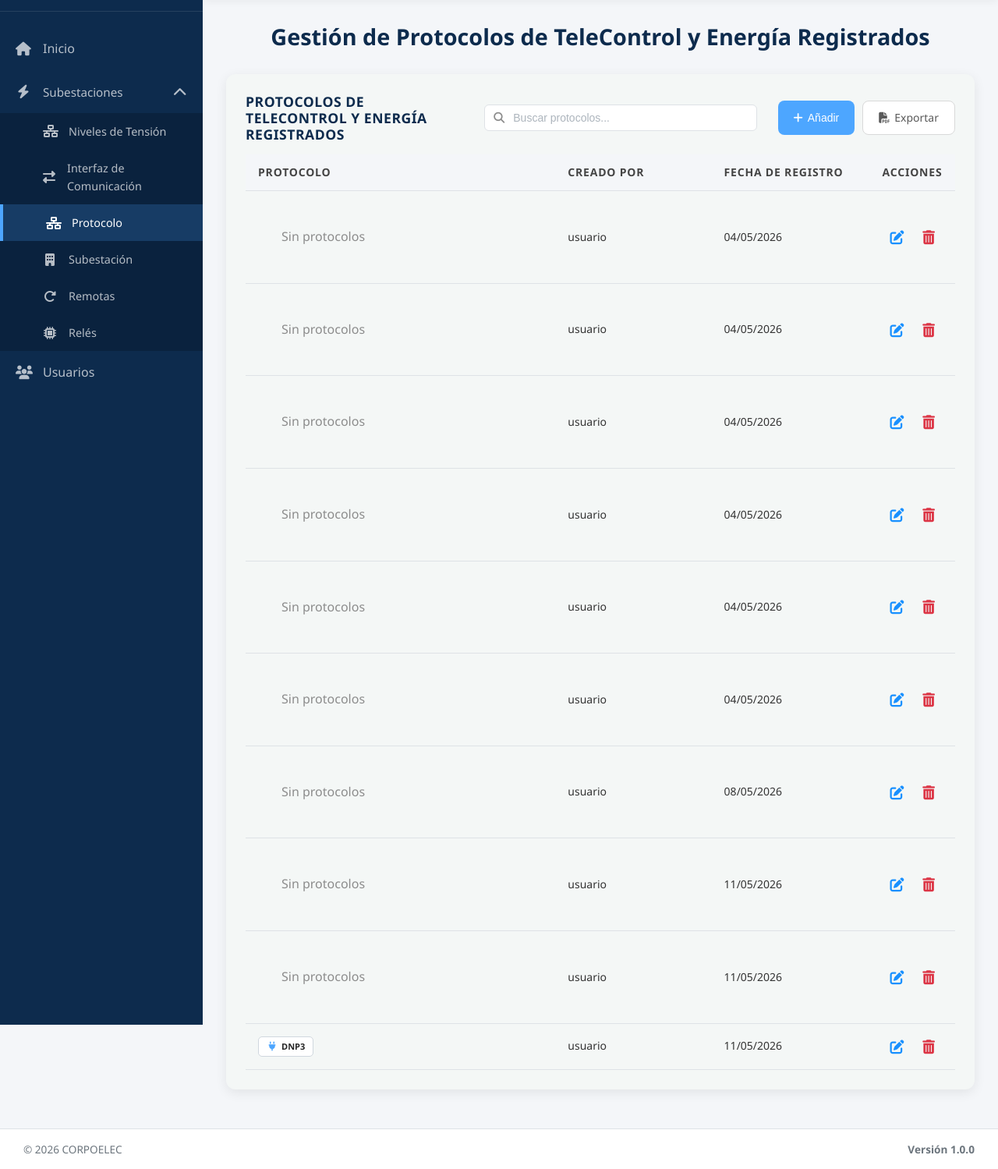
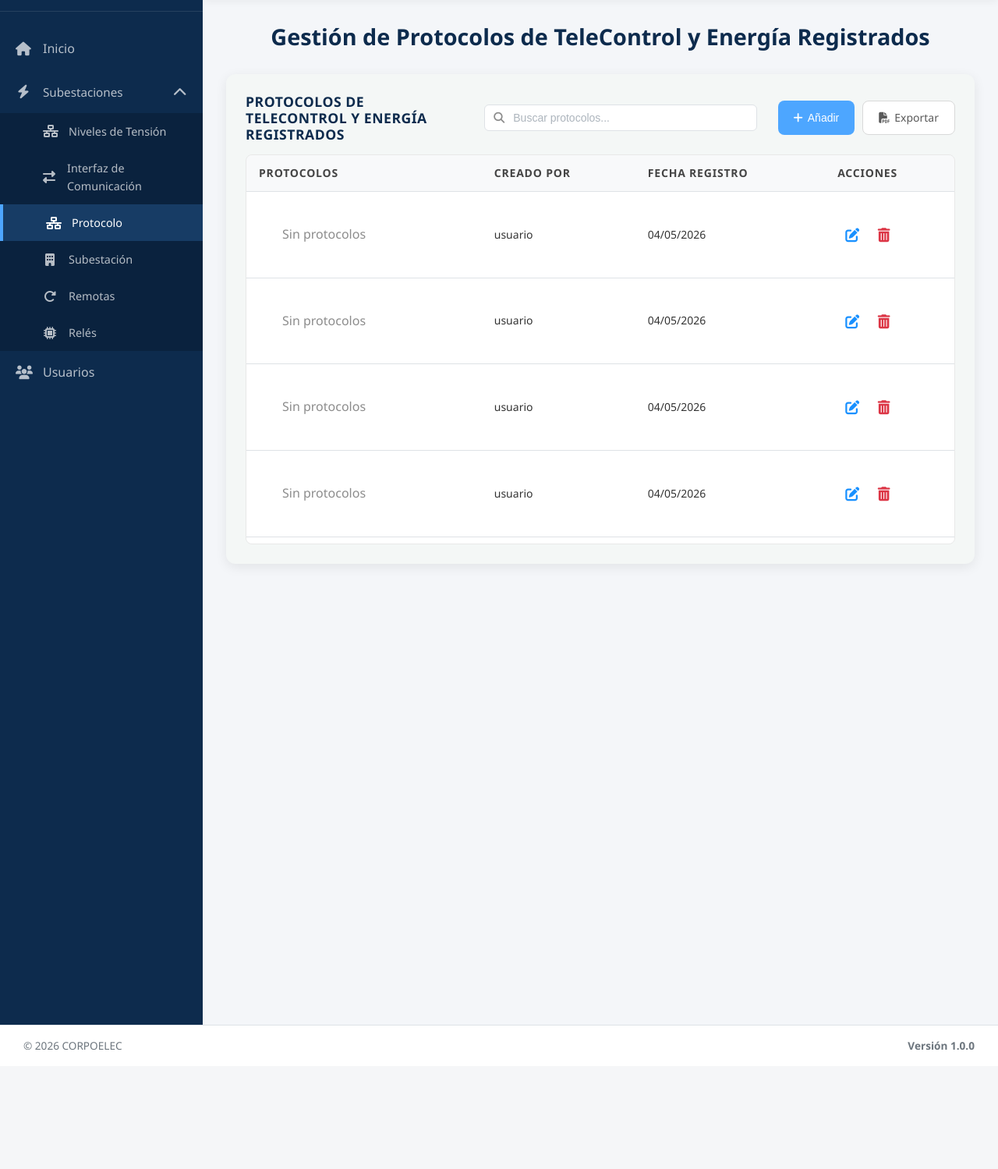
Before and after one commit to vidalyuriani15-hue/CORPOELEC-Pasantias, a Django app: page /protocolo/ in a window 1280 px wide. Shown: the part 86-1585 px from the top of the page at 78% size. After the commit the page ends 1432 px from the top, so only its background shows below. Run offline with Django 5.2, Linux system fonts and the light colour scheme; a user stored in the database is signed in; data comes from the database, SQL or seed files in the repository.

Commit message:
feat(equipos): implement substation editing and improve protocol UI
Implement the ability to edit existing substations in the `subestaciones_view`
and update the protocol template with improved table structure and
styling.

- Add `editar` logic to `equipos/views.py` to allow updating substation
  details (name, tension level, location, and coordinates).
- Fix parameter name mismatch in substation deletion from `subestacion_id`
  to `sub_id`.
- Refactor `templates/protocolo.html` to include a table container for
  better responsiveness and clean up table header widths.
- Update CSS in `protocolo.html` for improved layout and styling.

```diff
--- a/equipos/views.py
+++ b/equipos/views.py
@@ -102,13 +102,32 @@ def subestaciones_view(request):
     """Vista de subestaciones"""
     if request.method == 'POST':
         if request.POST.get('eliminar'):
-            sub_id = request.POST.get('subestacion_id')
+            sub_id = request.POST.get('sub_id')
             try:
                 sub = Subestacion.objects.get(Id_Sub_est=sub_id)
                 sub.delete()
                 messages.success(request, 'Subestacion eliminada correctamente.')
             except Subestacion.DoesNotExist:
                 messages.error(request, 'Subestacion no encontrada.')
+            return redirect('subestaciones')
+        elif request.POST.get('editar'):
+            sub_id = request.POST.get('sub_id')
+            nombre = request.POST.get('nombre')
+            id_ten_id = request.POST.get('id_ten')
+            ubicacion = request.POST.get('ubicacion')
+            coordenadas = request.POST.get('coordenadas')
+            try:
+                sub = Subestacion.objects.get(Id_Sub_est=sub_id)
+                sub.Nombre = nombre
+                sub.Id_Ten = NivelTension.objects.get(Id_Ten=id_ten_id)
+                sub.Ubicacion = ubicacion
+                sub.Coordenadas = coordenadas
+                sub.save()
+                messages.success(request, 'Subestacion actualizada correctamente.')
+            except Subestacion.DoesNotExist:
+                messages.error(request, 'Subestacion no encontrada.')
+            except NivelTension.DoesNotExist:
+                messages.error(request, 'Nivel de tension no valido.')
             return redirect('subestaciones')
         else:
             nombre = request.POST.get('nombre')
--- a/templates/protocolo.html
+++ b/templates/protocolo.html
@@ -41,14 +41,15 @@
       </div>
    </div>
 
+   <div class="table-container">
     {% if page_obj.paginator.count > 0 %}
     <table class="data-table">
 <thead>
           <tr>
-            <th width="50%">Protocolo</th>
-            {% if is_admin %}<th width="25%">Creado Por</th>{% endif %}
-            <th width="25%">Fecha de Registro</th>
-            <th width="15%">Acciones</th>
+            <th>Protocolos</th>
+            {% if is_admin %}<th>Creado Por</th>{% endif %}
+            <th>Fecha Registro</th>
+            <th>Acciones</th>
           </tr>
       </thead>
      <tbody>
@@ -94,6 +95,7 @@
     {% else %}
     <p class="no-data">No hay protocolos registrados.</p>
     {% endif %}
+   </div>
 
     {% if page_obj.paginator.num_pages > 1 %}
    <div class="pagination-container">
@@ -253,8 +255,9 @@
    </div>
 
 <style>
-/* === FONDO GENERAL === */
+/* === TABLE CONTAINER WITH SCROLL === */
      .table-section { background:#f4f7f6; padding:25px; border-radius:12px; box-shadow:0 4px 15px rgba(0,0,0,0.08); margin-bottom:20px; }
+     .table-container { max-height:500px; overflow-y:auto; overflow-x:hidden; border:1px solid #e8e8e8; border-radius:8px; background:#fff; }
      .table-header { display:flex; justify-content:space-between; align-items:center; margin-bottom:15px; gap:15px; }
      .table-header h3 { margin:0; color:#0D2B4D; width:280px; }
      .search-container { position:relative; display:flex; align-items:center; }
@@ -285,6 +288,23 @@
        .pagination-info-left,.pagination-controls-right{justify-content:center;}
        .pagination-list{flex-wrap:wrap;gap:5px;}
      }
+     /* === TABLE === */
+     .data-table { width:100%; border-collapse:collapse; }
+     .data-table th, .data-table td { padding:10px 12px; text-align:left; border-bottom:1px solid #dee2e6; font-size:0.9rem; }
+     .data-table th { font-weight:600; color:#0D2B4D; font-size:0.85rem; text-transform:uppercase; letter-spacing:0.3px; background:#f8f9fa; }
+     .data-table tr:hover { background:#f9fafb; }
+     .no-data { text-align:center; color:#8c8c8c; padding:30px; font-size:1rem; }
+      .actions-cell { white-space:nowrap; text-align:right; }
+     /* === PROTOCOLOS BADGES === */
+     .protocolos-container { display:flex; flex-wrap:wrap; gap:5px; max-width:400px; align-items:center; }
+     .protocolo-badge { display:inline-flex; align-items:center; gap:4px; padding:4px 8px; background:#fff; border:1px solid #d0d7de; border-radius:4px; font-size:11px; font-weight:500; white-space:nowrap; line-height:1; }
+     .protocolo-icon { display:inline-flex; align-items:center; justify-content:center; width:14px; height:14px; font-size:11px; line-height:1; vertical-align:middle; color:#4DA6FF; }
+     .protocolo-text { color:#262626; line-height:1; }
+     /* Custom scrollbar for table container */
+     .table-container::-webkit-scrollbar { width:8px; }
+     .table-container::-webkit-scrollbar-track { background:#f1f1f1; border-radius:4px; }
+     .table-container::-webkit-scrollbar-thumb { background:#c1c1c1; border-radius:4px; }
+     .table-container::-webkit-scrollbar-thumb:hover { background:#a8a8a8; }
     /* === TABLE === */
     .data-table { width:100%; border-collapse:collapse; }
     .data-table th, .data-table td { padding:12px 15px; text-align:left; border-bottom:1px solid #dee2e6; }
@@ -515,16 +535,10 @@
       color: #6B7280;
       line-height: 1.4;
     }
-    /* Responsive para móvil */
-    @media (max-width: 768px) {
-      .checks-grid {
-        grid-template-columns: 1fr;
-      }
-    }
     /* === PROTOCOLOS BADGES === */
-    .protocolos-container { display:flex; flex-wrap:nowrap; gap:6px; overflow-x:auto; padding:4px 0; align-items:center; }
-    .protocolo-badge { display:inline-flex; align-items:center; gap:5px; padding:5px 10px; background:#fff; border:1.5px solid #d0d7de; border-radius:5px; font-size:11px; font-weight:600; white-space:nowrap; line-height:1; }
-    .protocolo-icon { display:inline-flex; align-items:center; justify-content:center; width:14px; height:14px; font-size:12px; line-height:1; vertical-align:middle; color:#4DA6FF; }
+     .protocolos-container { display:flex; flex-wrap:wrap; gap:5px; max-width:400px; align-items:center; }
+     .protocolo-badge { display:inline-flex; align-items:center; gap:4px; padding:4px 8px; background:#fff; border:1px solid #d0d7de; border-radius:4px; font-size:11px; font-weight:500; white-space:nowrap; line-height:1; }
+     .protocolo-icon { display:inline-flex; align-items:center; justify-content:center; width:14px; height:14px; font-size:11px; line-height:1; vertical-align:middle; color:#4DA6FF; }
      .protocolo-text { color:#262626; line-height:1; }
      /* === ESTILOS DE IMPRESIÓN === */
     @media print {
```
Lines whose indentation alone changed are shown as unchanged.
